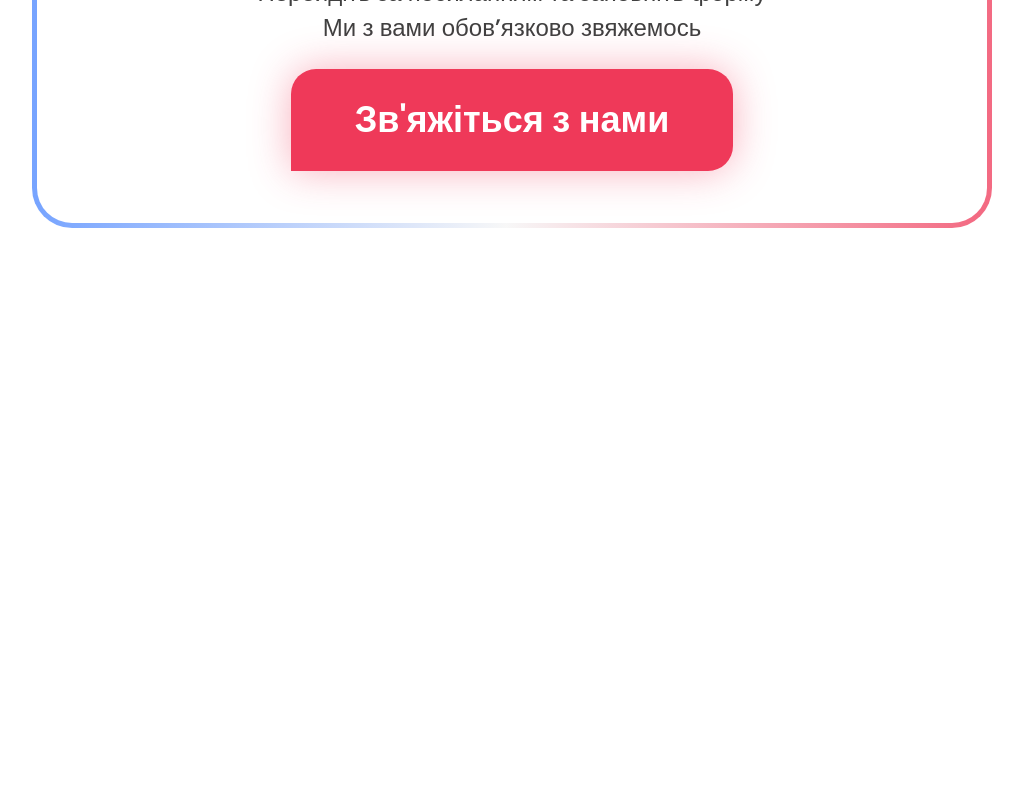
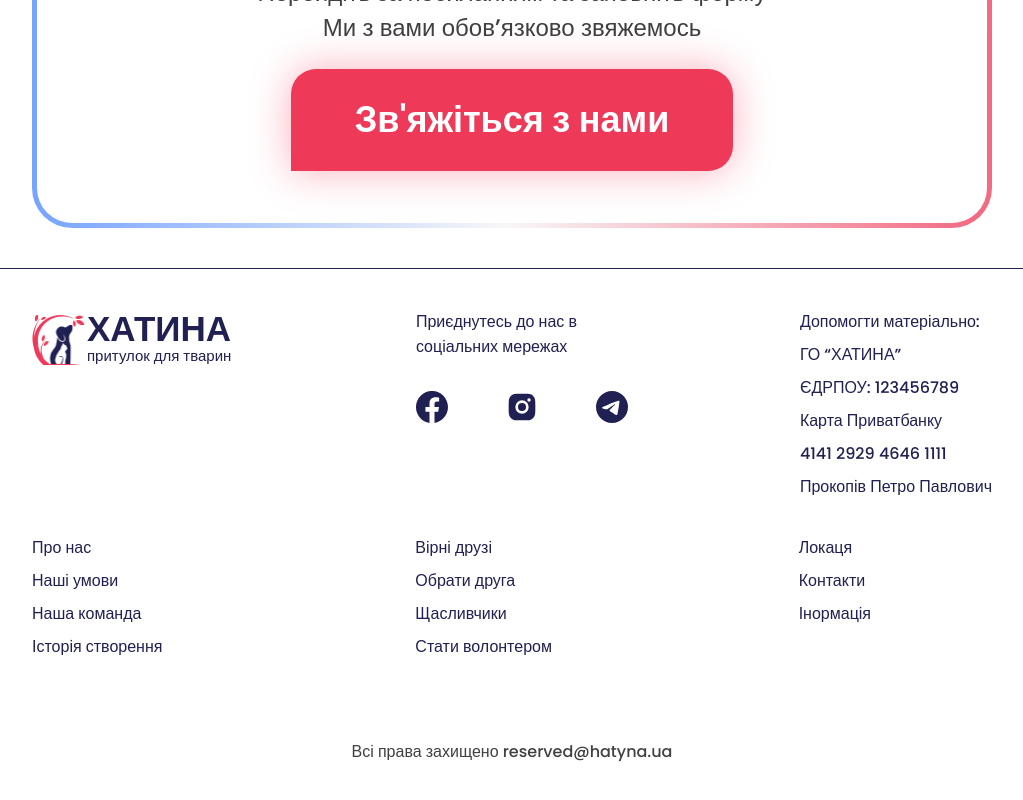
Before and after one commit to artipavl/animal-shelter, a React (Create React App) app: page / in a window 1280 px wide. Shown: the part 3688-4488 px from the top of the page, without its empty margins (128-1151 px from the left). Before the commit the page ends 3956 px from the top, so only its background shows below. Built offline with nearby package versions, Linux system fonts and the light colour scheme.

Commit message:
add footer

```diff
--- a/src/App.js
+++ b/src/App.js
@@ -1,6 +1,7 @@
 import About from "components/about/about";
 import Conditions from "components/conditions/conditions";
 import Contacts from "components/contacts/contacts";
+import Footer from "components/footer/footer";
 import Header from "components/header/header";
 import Help from "components/help/help";
 import Hero from "components/hero/hero";
@@ -9,7 +10,7 @@ import Location from "components/location/location";
 const style = {
   display: "flex",
   flexDirection: 'column',
-
+  minHeight: "100vh",
 }
 
 function App() {
@@ -22,6 +23,7 @@ function App() {
     <Location />
     <Contacts />
     <Help />
+    <Footer />
     </div>
   );
 }
--- /dev/null
+++ b/src/components/footer/footer.jsx
@@ -0,0 +1,149 @@
+import React from 'react';
+import css from './footer.module.scss';
+import Logo from 'components/logo/logo';
+import { BsFacebook, BsTelegram } from 'react-icons/bs';
+import { RiInstagramFill } from 'react-icons/ri';
+
+const Footer = () => {
+  return (
+    <footer className={css.Footer}>
+      <div className={'container ' + css.FooterContainer}>
+        <div className={css.FooterLogoPosition}>
+          <Logo />
+          <div className={css.FooterSocial}>
+            <p className={css.FooterSocialTitle}>
+              Приєднутесь до нас в соціальних мережах
+            </p>
+            <ul className={css.FooterSocialList}>
+              <li>
+                <a className={css.FooterSocialLink} href="/">
+                  <BsFacebook size={32} />
+                </a>
+              </li>
+              <li>
+                <a className={css.FooterSocialLink} href="/">
+                  <RiInstagramFill size={32} />
+                </a>
+              </li>
+              <li>
+                <a className={css.FooterSocialLink} href="/">
+                  <BsTelegram size={32} />
+                </a>
+              </li>
+            </ul>
+          </div>
+          <ul className={css.FooterLinkList}>
+            <li>
+              <p className={css.FooterP}>Допомогти матеріально:</p>
+            </li>
+            <li>
+              <p className={css.FooterP}>ГО “ХАТИНА”</p>
+            </li>
+            <li>
+              <p className={css.FooterP}>ЄДРПОУ: 123456789</p>
+            </li>
+            <li>
+              <p className={css.FooterP}>Карта Приватбанку</p>
+            </li>
+            <li>
+              <p className={css.FooterP}>4141 2929 4646 1111</p>
+            </li>
+            <li>
+              <p className={css.FooterP}>Прокопів Петро Павлович</p>
+            </li>
+          </ul>
+        </div>
+        <div className={css.FooterLinkPosition}>
+          <ul className={css.FooterLinkList}>
+            <li>
+              <a className={css.FooterLink} href="/">
+                Про нас
+              </a>
+            </li>
+            <li>
+              <a className={css.FooterLink} href="/">
+                Наші умови
+              </a>
+            </li>
+            <li>
+              <a className={css.FooterLink} href="/">
+                Наша команда
+              </a>
+            </li>
+            <li>
+              <a className={css.FooterLink} href="/">
+                Історія створення
+              </a>
+            </li>
+          </ul>
+          <ul className={css.FooterLinkList}>
+            <li>
+              <a className={css.FooterLink} href="/">
+                Вірні друзі
+              </a>
+            </li>
+            <li>
+              <a className={css.FooterLink} href="/">
+                Обрати друга
+              </a>
+            </li>
+            <li>
+              <a className={css.FooterLink} href="/">
+                Щасливчики
+              </a>
+            </li>
+            <li>
+              <a className={css.FooterLink} href="/">
+                Стати волонтером
+              </a>
+            </li>
+          </ul>
+          <ul className={css.FooterLinkList}>
+            <li>
+              <a className={css.FooterLink} href="/">
+                Локаця
+              </a>
+            </li>
+            <li>
+              <a className={css.FooterLink} href="/">
+                Контакти
+              </a>
+            </li>
+            <li>
+              <a className={css.FooterLink} href="/">
+                Інормація
+              </a>
+            </li>
+          </ul>
+          <ul className={css.FooterLinkList}>
+            <li>
+              <p className={css.FooterP}>Допомогти матеріально:</p>
+            </li>
+            <li>
+              <p className={css.FooterP}>ГО “ХАТИНА”</p>
+            </li>
+            <li>
+              <p className={css.FooterP}>ЄДРПОУ: 123456789</p>
+            </li>
+            <li>
+              <p className={css.FooterP}>Карта Приватбанку</p>
+            </li>
+            <li>
+              <p className={css.FooterP}>4141 2929 4646 1111</p>
+            </li>
+            <li>
+              <p className={css.FooterP}>Прокопів Петро Павлович</p>
+            </li>
+          </ul>
+        </div>
+      </div>
+      <div className={'container ' + css.FooterGuard}>
+        <center>
+          <p>Всі права захищено reserved@hatyna.ua</p>
+        </center>
+      </div>
+    </footer>
+  );
+};
+
+export default Footer;
--- /dev/null
+++ b/src/components/footer/footer.module.scss
@@ -0,0 +1,162 @@
+.Footer {
+  border-top: 1px solid var(--bleck-dark-blue, #202053);
+  display: flex;
+  flex-direction: column;
+  align-items: center;
+  margin-top: auto;
+}
+
+.FooterContainer {
+  display: flex;
+  flex-direction: column;
+  padding-block: 40px;
+  gap: 36px;
+  @media screen and (min-width: 1440px) {
+    flex-direction: row;
+    justify-content: space-between;
+  }
+}
+
+.FooterSocial {
+  display: flex;
+  flex-direction: column;
+  gap: 16px;
+  width: 212px;
+  @media screen and (min-width: 1024px) {
+    gap: 32px;
+  }
+}
+
+.FooterSocialTitle {
+  color: var(--bleck-dark-blue, #202053);
+  font-size: 20px;
+  font-weight: 400;
+
+  @media screen and (min-width: 1024px) {
+    font-size: 16px;
+    font-weight: 500;
+  }
+  @media screen and (min-width: 1440px) {
+    font-size: 20px;
+    font-weight: 400;
+  }
+}
+
+.FooterSocialList {
+  display: flex;
+  width: 100%;
+  justify-content: space-between;
+}
+
+.FooterSocialLink {
+  color: var(--bleck-dark-blue, #202053);
+  &:hover,
+  &:focus {
+    color: var(--blue-40-bg);
+  }
+}
+
+.FooterLinkList {
+  display: flex;
+  flex-direction: column;
+  gap: 8px;
+
+  @media screen and (min-width: 1024px) {
+    &:nth-child(4) {
+      display: none;
+    }
+  }
+  @media screen and (min-width: 1440px) {
+    &:nth-child(4) {
+      display: flex;
+    }
+  }
+}
+
+.FooterLink {
+  color: var(--bleck-dark-blue, #202053);
+
+  &:hover,
+  &:focus {
+    color: var(--blue-40-bg);
+  }
+
+  @media screen and (min-width: 1024px) {
+  }
+  @media screen and (min-width: 1440px) {
+    font-size: 20px;
+    font-weight: 400;
+  }
+}
+
+.FooterP {
+  color: var(--bleck-dark-blue, #202053);
+
+  @media screen and (min-width: 1024px) {
+  }
+  @media screen and (min-width: 1440px) {
+    font-size: 20px;
+    font-weight: 400;
+  }
+}
+
+.FooterLogoPosition {
+  display: flex;
+  justify-content: center;
+  flex-direction: column;
+  gap: 16px;
+  margin: auto;
+
+  > ul {
+    display: none;
+  }
+
+  @media screen and (min-width: 1024px) {
+    flex-direction: row;
+    width: 100%;
+    justify-content: space-between;
+    > ul {
+      display: flex;
+    }
+  }
+  @media screen and (min-width: 1440px) {
+    width: max-content;
+    flex-direction: column;
+    gap: 32px;
+    > ul {
+      display: none;
+    }
+    margin: 0;
+    justify-content: start;
+  }
+}
+
+.FooterLinkPosition {
+  display: grid;
+  row-gap: 32px;
+  justify-content: space-between;
+  grid-template-columns: 1fr 1fr;
+  @media screen and (min-width: 1024px) {
+    grid-template-columns: 1fr 1fr 1fr;
+    gap: 190px;
+  }
+  @media screen and (min-width: 1440px) {
+    grid-template-columns: 1fr 1fr 1fr 1fr;
+    gap: 0;
+    margin-left: 132px;
+  }
+}
+
+.FooterGuard {
+  padding-top: 40px;
+  padding-bottom: 25px;
+
+  @media screen and (min-width: 1024px) {
+    padding-bottom: 50px;
+  }
+}
+
+@media screen and (min-width: 1024px) {
+}
+@media screen and (min-width: 1440px) {
+}
```
Also changed, not shown: public/index.html (+0 -10 lines).
